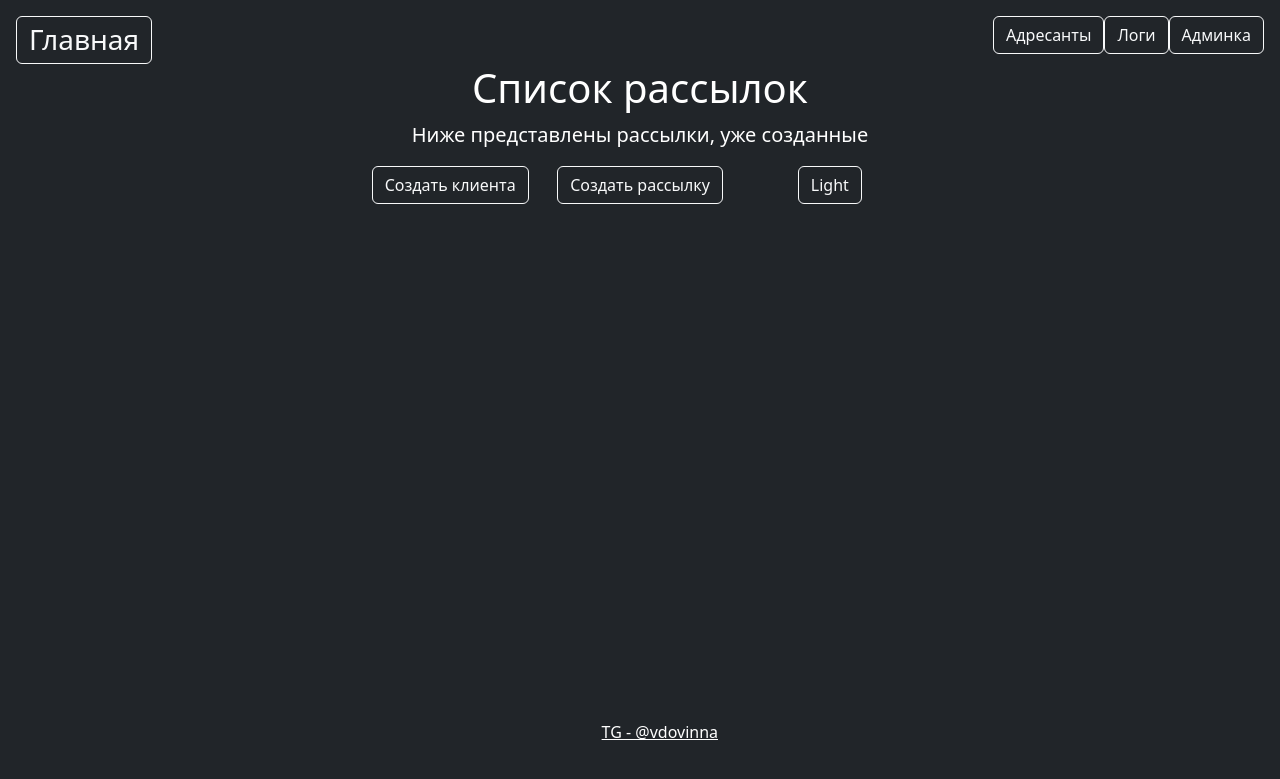
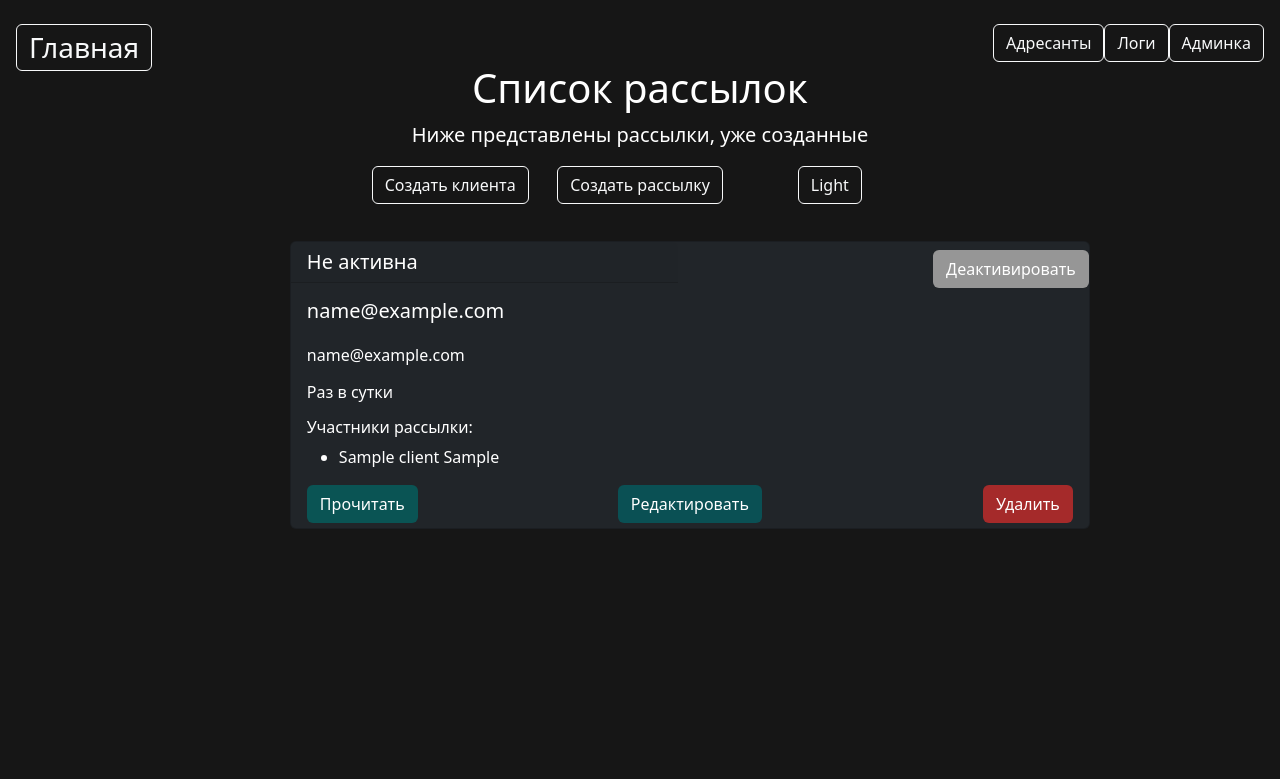
Before and after one commit to nvdovin/CourseWorking6, a Django app: page / in a window 1280 px wide. Shown: the top 779 px of the page. Run offline with Django 4.2, Linux system fonts and the light colour scheme; tables that the repository leaves empty hold one stand-in row (values such as "Sample post"); some libraries are stand-ins or nearby versions.

Commit message:
Реализован механизм CRUD для Рассылок

```diff
--- a/service_app/models.py
+++ b/service_app/models.py
@@ -23,12 +23,15 @@ class Mailing(models.Model):
         ('PD', 'Раз в сутки'),
         ('PW', 'Раз в неделю'),
         ('PM', 'Раз в месяц')))
-    mailing_status = models.CharField(max_length=50, verbose_name='Статус рассылки')
+    mailing_status = models.CharField(max_length=50, verbose_name='Статус рассылки',choices=(
+        ('CNL', 'Не активна'),
+        ('ACT', 'Активна'),
+    ))
 
     mail_header = models.CharField(max_length=150, verbose_name='Тема письма')
     mail_message = models.TextField(verbose_name='Текст письма')
 
-    recepient = models.ForeignKey(to=Clients, on_delete=models.DO_NOTHING, blank=True, null=True, verbose_name='Адресант')
+    recepient = models.ManyToManyField(to=Clients, related_name='recepirnts', blank=True, null=True, verbose_name='Адресант')
 
     class Meta:
         verbose_name = 'Рассылка'
--- a/service_app/templates/service_app/base.html
+++ b/service_app/templates/service_app/base.html
@@ -42,14 +42,12 @@
     }
     </style>
 
-        <!-- Custom styles for this template -->
-        <link href="{% static 'cover.css' %}" rel="stylesheet">
     </head>
-    <body class="text-center text-white bg-dark">
+    <body class="text-center text-white" style="background-color: rgb(22, 22, 22);">
 
         <div class="cover-container d-flex w-100 h-100 p-3 mx-auto flex-column">
             <header class="mb-auto">
-                <div>
+                <div style="position: relative; top: 2mm;">
                     <a type="button" class="btn btn-outline-light float-md-start" href="{% url 'service_app:index'%}">
                         <h3 class="mb-0">Главная</h3>
                     </a>
@@ -67,14 +65,6 @@
 
                 {% endblock content %}
             </main>
-
-            <div class="h-500" style="position: absolute; bottom: 5%; left: 47%">
-                <footer class="mt-auto text-white-50">
-                    <p> <a href="https://web.telegram.org/a/#419057426"
-                            class="text-white">TG - @vdovinna</a></p>
-                </footer>
-            </div>
         </div>
-
     </body>
 </html>
--- a/service_app/templates/service_app/index_list.html
+++ b/service_app/templates/service_app/index_list.html
@@ -10,11 +10,50 @@
                 href="{% url 'service_app:create_client' %}">Создать клиента</a>
         </div>
         <div class="col-md-auto">
-            <a type="button" class="btn btn-outline-light" href="{% url 'service_app:create_mailer' %}">Создать рассылку</a>
+            <a type="button" class="btn btn-outline-light"
+                href="{% url 'service_app:create_mailer' %}">Создать рассылку</a>
         </div>
         <div class="col col-lg-2">
             <a type="button" class="btn btn-outline-light" href="#">Light</a>
         </div>
     </div>
 </div>
+
+<div class="container text-center" style="position: relative; top: 10mm;">
+    <div class="row justify-content-md-center">
+        <div class="col">
+
+            {% for c in context %}
+            <div class="card text-white text-bg-dark mb-4"
+            style="position: relative; left: 55mm; width: 50rem; height: auto;">
+                <div class="row">
+                    <div class="col text-start"><h5 class="card-header">{{ c.get_mailing_status_display }}</h5></div>
+                    <div class="col text-end"><a href="#" class="btn text-white"style="position: relative; top: 2mm; background-color: rgb(150, 150, 150);">Деактивировать</a></div>
+                </div>
+                <div class="card-body text-start">
+                    <h5 class="card-title">{{ c.mail_header }}</h5>
+                    <p class="card-text" style="position: relative; top: 3mm;">{{ c.mail_message|truncatechars:150 }}</p>
+                    <h6 style="position: relative; top: 3mm;">{{ c.get_mailing_period_display }}</h6>
+                    <p>
+                        <h6 style="position: relative; top: 3mm;">Участники рассылки:</h6>
+                        <div style="position: relative; top: 3mm;">
+                            <ul>
+                            {% for adresant in c.recepient.all %}
+                                <li>{{ adresant.name }} {{ adresant.surame }}</li>
+                            {% endfor %}
+                            </ul>
+                        </div>
+                    </p>
+                    <div class="row" style="position: relative; top: 3mm;">
+                        <div class="col text-start"><a href="{% url 'service_app:view_mailer' c.pk %}" class="btn text-white" style="background-color: rgb(10, 84, 84);">Прочитать</a></div>
+                        <div class="col text-center"><a href="{% url 'service_app:edit_mailer' c.pk %}" class="btn text-white"style="background-color: rgb(10, 80, 84);">Редактировать</a></div>
+                        <div class="col text-end"><a href="{% url 'service_app:delete_mailer' c.pk %}" class="btn text-white" style="background-color: brown;">Удалить</a></div>
+                    </div>
+                </div>
+            </div>
+            {% endfor %}
+
+        </div>
+    </div>
+</div>
 {% endblock content %}
--- a/service_app/templates/service_app/mailing/mailing_create.html
+++ b/service_app/templates/service_app/mailing/mailing_create.html
@@ -1,9 +1,9 @@
 {% extends 'service_app/base.html' %}
-
+{% load static %}
 
 {% block content %}
     <h1>Создание рассылки</h1>
-    <p>Для создания новой рассылки, пожалуйста, заполните орму ниже:</p>
+    <p>Для создания новой рассылки, пожалуйста, заполните форму ниже:</p>
     <div class="container">
         <form method="post" enctype="multipart/form-data">
             {{ form.as_p }}
--- a/service_app/urls.py
+++ b/service_app/urls.py
@@ -20,6 +20,9 @@ urlpatterns = [
     path('clients_list/', v.ClientsListVew.as_view(), name='clients_list'),
     path('create_client/', v.ClientCreateView.as_view(), name='create_client'),
     path('create_mailer/', v.MailingCreateView.as_view(), name='create_mailer'),
+    path('edit_mailer_<int:pk>/', v.MailingUpdateView.as_view(), name='edit_mailer'),
+    path('view_mailer_<int:pk>/', v.MailingView.as_view(), name='view_mailer'),
+    path('delete_mailer_<int:pk>/', v.MailingDeliteView.as_view(), name='delete_mailer'),
 ]
 
 if settings.DEBUG:
--- a/service_app/views.py
+++ b/service_app/views.py
@@ -9,11 +9,17 @@ from service_app import models as m
 class IndexListView(g.ListView):
     model = m.Mailing
     template_name = 'service_app/index_list.html'
+    context_object_name = 'context'
+
+    def get_context_data(self, **kwargs):
+        context = super().get_context_data(**kwargs)
+        return context
+
 
 
 class ClientsListVew(g.ListView):
     model = m.Clients
-    template_name = 'service_app/clients_list.html'
+    template_name = 'service_app/clients/clients_list.html'
     context_object_name = 'context'
 
 
@@ -50,3 +56,39 @@ class MailingCreateView(g.CreateView):
         if form.is_valid():
             new_post = form.save()
         return super().form_valid(form)
+
+
+class MailingUpdateView(g.UpdateView):
+    model = m.Mailing
+    template_name = "service_app/mailing/mailing_create.html"
+    fields = ("__all__")
+    success_url = reverse_lazy("service_app:index")
+
+    def get_context_data(self, **kwargs: Any) -> dict[str, Any]:
+        context = super().get_context_data(**kwargs)
+        context["clients"] = m.Clients.objects.all()
+        context["editing"] = True
+        return context
+
+    def form_valid(self, form):
+        if form.is_valid():
+            new_post = form.save()
+        return super().form_valid(form)
+
+
+class MailingView(g.DetailView):
+    model = m.Mailing
+    template_name = "service_app/mailing/mailing_view.html"
+    context_object_name = 'context'
+
+
+class MailingDeliteView(g.DeleteView):
+    model = m.Mailing
+    template_name = "service_app/mailing/mailing_delete.html"
+    context_object_name = 'context'
+    success_url = reverse_lazy('service_app:index')
+
+    def get_queryset(self):
+        queryset = super().get_queryset()
+        queryset.filter(pk=self.kwargs['pk'])
+        return queryset
```
Also changed, not shown: service_app/admin.py (+7 -0 lines), service_app/templates/service_app/mailing/mailing_delete.html (added, +26 -0 lines), service_app/templates/service_app/mailing/mailing_view.html (added, +27 -0 lines), service_app/migrations/0005_alter_mailing_mailing_status.py (added), service_app/migrations/0006_remove_mailing_recepient_mailing_recepient.py (added), service_app/templates/service_app/clients/clients_list.html (renamed from service_app/templates/service_app/clients_list.html).
